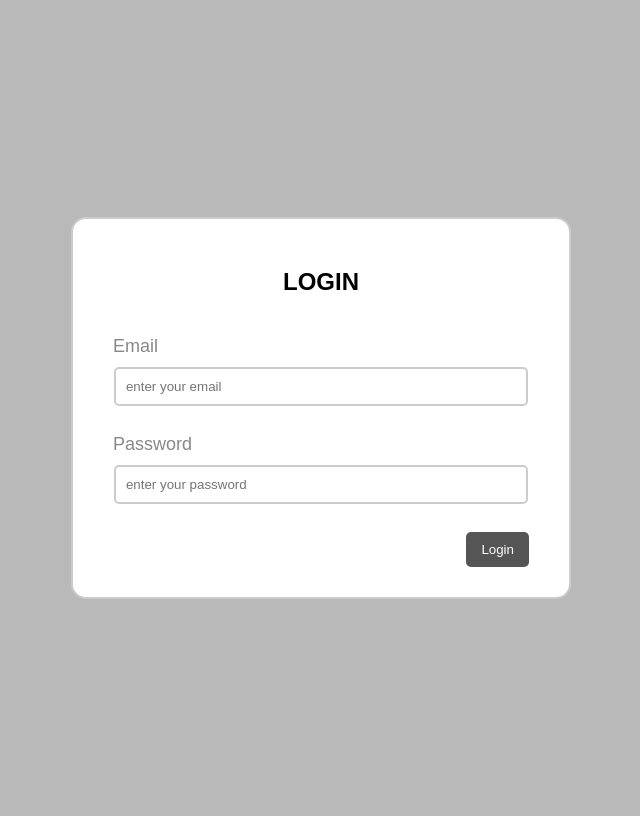
After one commit to FatihYalcinkaya/ibpproj, a PHP site: page / in a window 1280 px wide. The commit adds this page. Shown: the whole page, without its empty margins (319-959 px from the left). Run offline with PHP 8.4, Linux system fonts and the light colour scheme.

Commit message:
Add files via upload

```diff
--- /dev/null
+++ b/css/style.css
@@ -0,0 +1,84 @@
+body {
+    background: #b9b9b9;
+    display: flex;
+    justify-content: center;
+    align-items: center;
+    height: 100vh;
+    flex-direction: column;
+}
+
+* {
+    font-family: sans-serif;
+    box-sizing: border-box;
+}
+
+form {
+    width: 500px;
+    border: 2px solid #ccc;
+    padding: 30px;
+    background: #fff;
+    border-radius: 15px;
+}
+
+h2 {
+    text-align: center;
+    margin-bottom: 40px;
+}
+
+input {
+    display: block;
+    border: 2px solid #ccc;
+    width: 95%;
+    padding: 10px;
+    margin: 10px auto;
+    border-radius: 5px;
+}
+
+label {
+    color: #888;
+    font-size: 18px;
+    padding: 10px;
+}
+
+button {
+    float: right;
+    background: #555;
+    padding: 10px 15px;
+    color: #fff;
+    border-radius: 5px;
+    margin-right: 10px;
+    border: none;
+}
+
+button:hover {
+    opacity: .7;
+}
+
+.error {
+    background: #F2DEDE;
+    color: #A94442;
+    padding: 10px;
+    width: 95%;
+    border-radius: 5px;
+    margin: 20px auto;
+}
+
+h1 {
+    text-align: center;
+    color: #fff;
+}
+
+a {
+    float: right;
+    background: #555;
+    padding: 10px 15px;
+    color: #fff;
+    border-radius: 5px;
+    margin-right: 10px;
+    border: none;
+    text-decoration: none;
+}
+
+a:hover {
+    opacity: .7;
+}
--- /dev/null
+++ b/index.php
@@ -0,0 +1,25 @@
+<!DOCTYPE html>
+<html>
+
+<head>
+    <title>LOGIN</title>
+    <link rel="stylesheet" type="text/css" href="css/style.css">
+</head>
+
+<body>
+    <form action="login.php" method="post">
+        <h2>LOGIN</h2>
+        <?php if (isset($_GET['error'])) { ?>
+            <p class="error"><?php echo $_GET['error']; ?></p>
+        <?php } ?>
+        <label>Email</label>
+        <input type="email" name="email" placeholder="enter your email"><br>
+
+        <label>Password</label>
+        <input type="password" name="password" placeholder="enter your password"><br>
+
+        <button type="submit">Login</button>
+    </form>
+</body>
+
+</html>
```
Also changed, not shown: dbconfig.php (added, +13 -0 lines), home.php (added, +27 -0 lines), login.php (+38 -71 lines), logout.php (added, +8 -0 lines), connection.php (line endings or trailing spaces).
